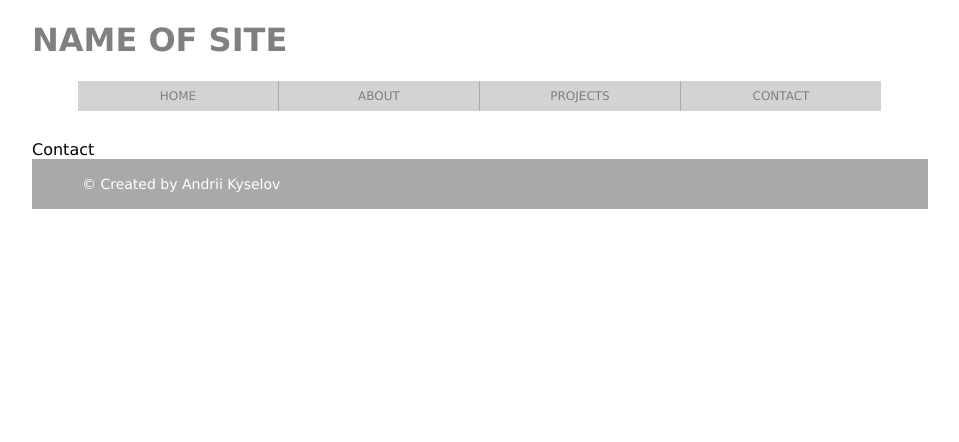
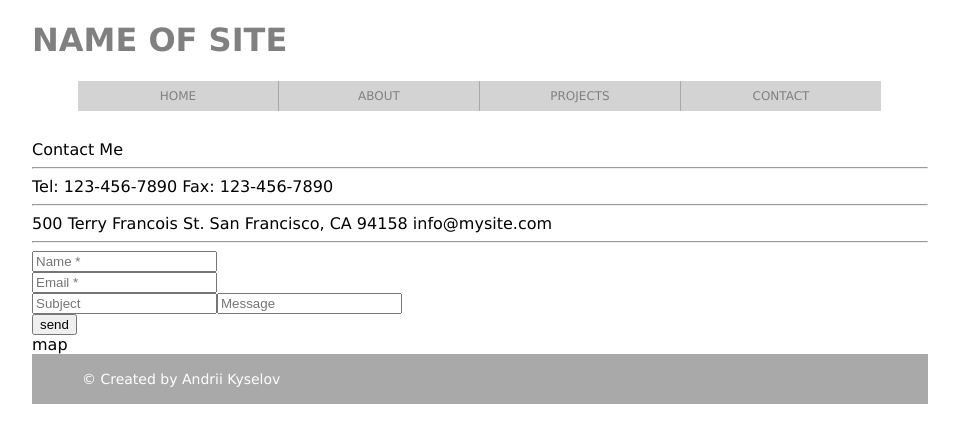
Before and after one commit to IselDrew/cv-website, a React (Create React App) app: page /contact in a window 1280 px wide. Shown: the top 442 px of the page, without its empty margins (160-1119 px from the left). Built offline with nearby package versions, Linux system fonts and the light colour scheme.

Commit message:
Add projects-page content (no map)

```diff
--- a/src/components/About.js
+++ b/src/components/About.js
@@ -3,7 +3,7 @@ import { teamList } from "../ResumeData";
 
 function About() {
   const teamListElements = teamList.map(item => (
-    <div>
+    <div key={item.id}>
       <img src={item.img} alt={item.name} />
       <br />
       <span>{item.name}</span>
--- a/src/components/Contact.js
+++ b/src/components/Contact.js
@@ -1,7 +1,34 @@
 import React from "react";
 
 function Contact() {
-  return <div>Contact</div>;
+  return (
+    <div>
+      <span>Contact Me</span>
+      <hr />
+      <div>
+        <div>
+          <span>Tel: 123-456-7890 Fax: 123-456-7890</span>
+          <hr />
+          <span>
+            500 Terry Francois St. San Francisco, CA 94158 info@mysite.com
+          </span>
+          <hr />
+        </div>
+        <div>
+          <div>
+            <input type="text" placeholder="Name *" />
+            <br />
+            <input type="text" placeholder="Email *" />
+            <br />
+            <input type="text" placeholder="Subject" />
+            <input type="text" placeholder="Message" />
+          </div>
+          <button>send</button>
+        </div>
+      </div>
+      <div>map</div>
+    </div>
+  );
 }
 
 export default Contact;
--- a/src/components/Projects.js
+++ b/src/components/Projects.js
@@ -3,7 +3,7 @@ import { projectsList } from "../ResumeData";
 
 function Projects() {
   const projectsListElements = projectsList.map(item => (
-    <div>
+    <div key={item.id}>
       <img src={item.img} alt={item.title} />
       <br />
       <span>{item.title}</span>
```
